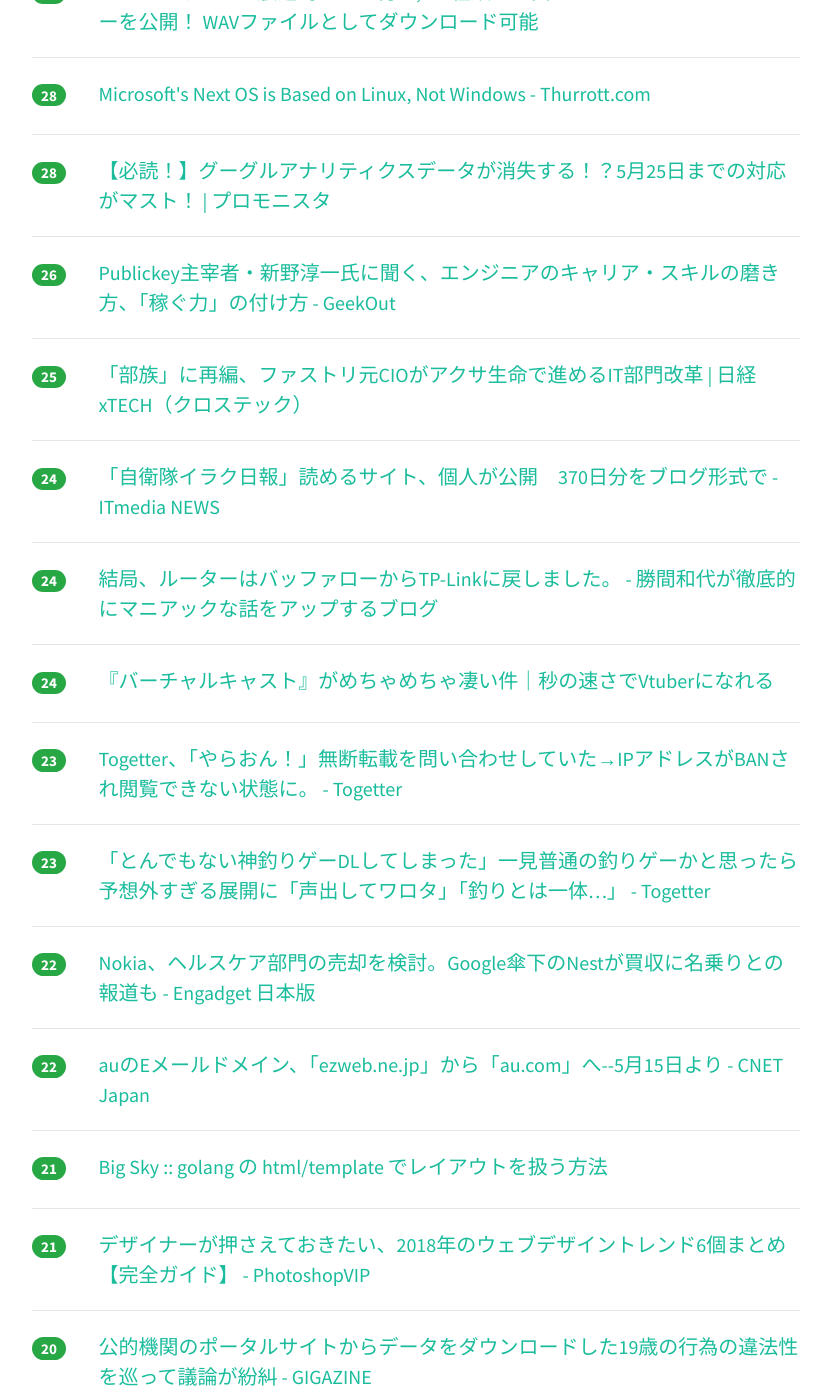
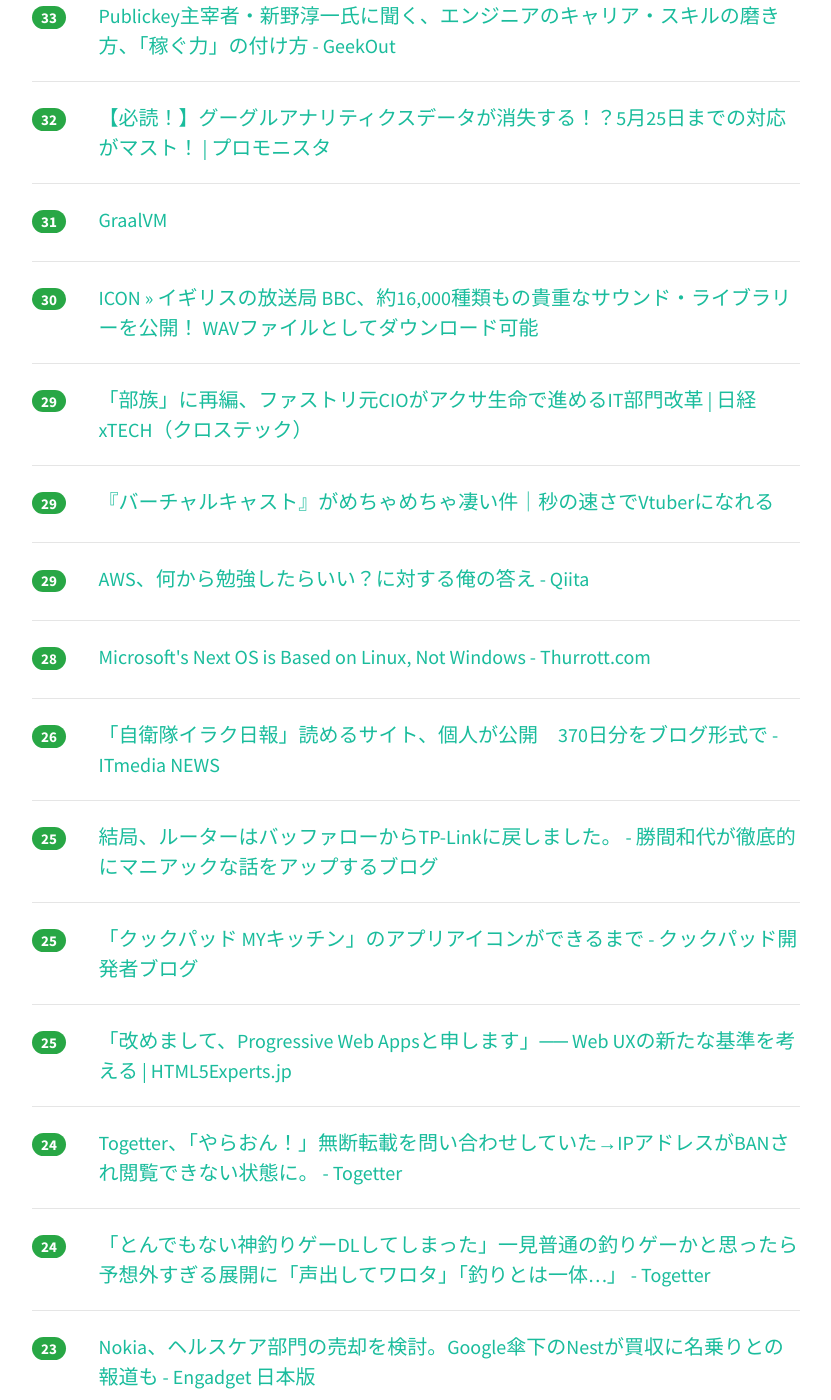
Before and after one commit to yatta47/hatena-matome-site, a Jekyll site: the page built from _posts/2018-04-19-hatena.md, in a window 1280 px wide and 1400 px high, scrolled down 1994 px. Shown: the whole window, without its empty margins (224-1055 px from the left). Built offline with Jekyll 4.4.1, drawn with Linux system fonts in a browser that asks for light colours; nearby versions of some CDN libraries; some of the changed text lies outside the part shown.

Commit message:
Updated 2018-04-19

```diff
--- a/_posts/2018-04-19-hatena.md
+++ b/_posts/2018-04-19-hatena.md
@@ -1,59 +1,69 @@
 ---
 layout: post
 title:  "2018-04-19 はてぶIT"
-date:   2018-04-19 15:01:25
+date:   2018-04-19 16:02:11
 tags: [it-hotentry]
 ---
-39 件のデータあり
+41 件のデータあり
 
 <hr><div class="row">
-<div class="col-1"><span class="badge badge-pill badge-success h2">271</span></div>
+<div class="col-1"><span class="badge badge-pill badge-success h2">281</span></div>
 <div class="col-11"><a href='http://www.publickey1.jp/blog/18/googledockerkaniko.html' target='_blank'>Google、Dockerデーモンに依存せずコンテナイメージをビルドできる「kaniko」オープンソースで公開 － Publickey</a></div>
 </div>
 <hr>
 <div class="row">
-<div class="col-1"><span class="badge badge-pill badge-success h2">174</span></div>
+<div class="col-1"><span class="badge badge-pill badge-success h2">221</span></div>
 <div class="col-11"><a href='http://ingaoho.ldblog.jp/archives/4916067.html' target='_blank'>「Sandy Bridgeおじさん」とは何か？ : 因画応報</a></div>
 </div>
 <hr>
 <div class="row">
-<div class="col-1"><span class="badge badge-pill badge-success h2">98</span></div>
+<div class="col-1"><span class="badge badge-pill badge-success h2">105</span></div>
+<div class="col-11"><a href='https://kobit.in/archives/11365' target='_blank'>Google アナリティクスの「データ保持」期間が設定可能に。デフォルト期間が26か月になっているため確認・変更を行いましょう – KOBIT</a></div>
+</div>
+<hr>
+<div class="row">
+<div class="col-1"><span class="badge badge-pill badge-success h2">103</span></div>
 <div class="col-11"><a href='http://www.publickey1.jp/blog/18/kubernetesdocker_enterprise_edition_20.html' target='_blank'>Kubernetesを統合した「Docker Enterprise Edition 2.0」正式版リリース。コンテナランタイム、オーケストレーション、ネットワーク機能などを含む総合コンテナソリューション － Publickey</a></div>
 </div>
 <hr>
 <div class="row">
-<div class="col-1"><span class="badge badge-pill badge-success h2">92</span></div>
-<div class="col-11"><a href='https://kobit.in/archives/11365' target='_blank'>Google アナリティクスの「データ保持」期間が設定可能に。デフォルト期間が26か月になっているため確認・変更を行いましょう – KOBIT</a></div>
+<div class="col-1"><span class="badge badge-pill badge-success h2">61</span></div>
+<div class="col-11"><a href='https://anond.hatelabo.jp/20180418232014' target='_blank'>北区に帰宅するようになった</a></div>
 </div>
 <hr>
 <div class="row">
-<div class="col-1"><span class="badge badge-pill badge-success h2">50</span></div>
+<div class="col-1"><span class="badge badge-pill badge-success h2">54</span></div>
+<div class="col-11"><a href='http://business.nikkeibp.co.jp/atcl/opinion/16/021900056/041600005/' target='_blank'>八方塞がりのMRJ、だからこそ前を向け：日経ビジネスオンライン</a></div>
+</div>
+<hr>
+<div class="row">
+<div class="col-1"><span class="badge badge-pill badge-success h2">53</span></div>
+<div class="col-11"><a href='https://news-vision.jp/article/188222/?page=all' target='_blank'>漫画村問題：津田大介氏、過去の”原罪”に触れず著作権の回復を叫ぶ「転身」ぶりに呆れ声 | 世の中を見渡すニュースサイト New's vision（ニューズヴィジョン）</a></div>
+</div>
+<hr>
+<div class="row">
+<div class="col-1"><span class="badge badge-pill badge-success h2">52</span></div>
 <div class="col-11"><a href='https://dev.classmethod.jp/etc/gdpr-for-non-european-companies/' target='_blank'>GDPR以後のインターネットとヨーロッパに拠点を持たない会社の対応方法について ｜ Developers.IO</a></div>
 </div>
 <hr>
 <div class="row">
 <div class="col-1"><span class="badge badge-pill badge-success h2">47</span></div>
-<div class="col-11"><a href='https://news-vision.jp/article/188222/?page=all' target='_blank'>漫画村問題：津田大介氏、過去の”原罪”に触れず著作権の回復を叫ぶ「転身」ぶりに呆れ声 | 世の中を見渡すニュースサイト New's vision（ニューズヴィジョン）</a></div>
-</div>
-<hr>
-<div class="row">
-<div class="col-1"><span class="badge badge-pill badge-success h2">47</span></div>
-<div class="col-11"><a href='http://business.nikkeibp.co.jp/atcl/opinion/16/021900056/041600005/' target='_blank'>八方塞がりのMRJ、だからこそ前を向け：日経ビジネスオンライン</a></div>
-</div>
-<hr>
-<div class="row">
-<div class="col-1"><span class="badge badge-pill badge-success h2">46</span></div>
 <div class="col-11"><a href='https://note.mu/aki1275/n/n2ce7b467c269' target='_blank'>数学分からず機械学習しても良いじゃん。だってエンジニアだもの。｜石川 聡彦 @ai_aidemy｜note</a></div>
 </div>
 <hr>
 <div class="row">
-<div class="col-1"><span class="badge badge-pill badge-success h2">46</span></div>
-<div class="col-11"><a href='https://anond.hatelabo.jp/20180418232014' target='_blank'>北区に帰宅するようになった</a></div>
+<div class="col-1"><span class="badge badge-pill badge-success h2">45</span></div>
+<div class="col-11"><a href='http://techlife.cookpad.com/entry/2018/04/18/180000' target='_blank'>ReactNativeプロジェクトのAndroid環境を整備する - クックパッド開発者ブログ</a></div>
 </div>
 <hr>
 <div class="row">
-<div class="col-1"><span class="badge badge-pill badge-success h2">44</span></div>
-<div class="col-11"><a href='http://techlife.cookpad.com/entry/2018/04/18/180000' target='_blank'>ReactNativeプロジェクトのAndroid環境を整備する - クックパッド開発者ブログ</a></div>
+<div class="col-1"><span class="badge badge-pill badge-success h2">41</span></div>
+<div class="col-11"><a href='https://note.mu/sogitani/n/nc5597b475590' target='_blank'>なぜUXという言葉は広まったのか｜Tsutomu Sogitani｜note</a></div>
+</div>
+<hr>
+<div class="row">
+<div class="col-1"><span class="badge badge-pill badge-success h2">41</span></div>
+<div class="col-11"><a href='https://pc.watch.impress.co.jp/docs/column/kaimono/1117740.html' target='_blank'>【買い物山脈】苦難を乗り越えつつも、3万円で10コアXeon環境をゲットする(前編) - PC Watch</a></div>
 </div>
 <hr>
 <div class="row">
@@ -63,22 +73,32 @@ tags: [it-hotentry]
 <hr>
 <div class="row">
 <div class="col-1"><span class="badge badge-pill badge-success h2">39</span></div>
-<div class="col-11"><a href='https://note.mu/sogitani/n/nc5597b475590' target='_blank'>なぜUXという言葉は広まったのか｜Tsutomu Sogitani｜note</a></div>
-</div>
-<hr>
-<div class="row">
-<div class="col-1"><span class="badge badge-pill badge-success h2">38</span></div>
 <div class="col-11"><a href='https://medium.com/@NetflixTechBlog/f868c9fb5436' target='_blank'>Titus, the Netflix container management platform, is now open source</a></div>
 </div>
 <hr>
 <div class="row">
-<div class="col-1"><span class="badge badge-pill badge-success h2">32</span></div>
+<div class="col-1"><span class="badge badge-pill badge-success h2">36</span></div>
+<div class="col-11"><a href='http://photoshopvip.net/108467' target='_blank'>デザイナーが押さえておきたい、2018年のウェブデザイントレンド6個まとめ【完全ガイド】 - PhotoshopVIP</a></div>
+</div>
+<hr>
+<div class="row">
+<div class="col-1"><span class="badge badge-pill badge-success h2">35</span></div>
+<div class="col-11"><a href='http://napplecomputer.hatenablog.com/entry/2018/04/19/040206' target='_blank'>技術書典4 に行こう！ - napplecomputerの日記</a></div>
+</div>
+<hr>
+<div class="row">
+<div class="col-1"><span class="badge badge-pill badge-success h2">33</span></div>
 <div class="col-11"><a href='https://geniee.co.jp/news/20180418/141' target='_blank'>4月17日発表のプレスリリースの補足説明 | ニュース | 株式会社ジーニー Geniee,Inc.</a></div>
 </div>
 <hr>
 <div class="row">
+<div class="col-1"><span class="badge badge-pill badge-success h2">33</span></div>
+<div class="col-11"><a href='https://geek-out.jp/column/entry/2018/04/19/110000' target='_blank'>Publickey主宰者・新野淳一氏に聞く、エンジニアのキャリア・スキルの磨き方、「稼ぐ力」の付け方 - GeekOut</a></div>
+</div>
+<hr>
+<div class="row">
 <div class="col-1"><span class="badge badge-pill badge-success h2">32</span></div>
-<div class="col-11"><a href='https://pc.watch.impress.co.jp/docs/column/kaimono/1117740.html' target='_blank'>【買い物山脈】苦難を乗り越えつつも、3万円で10コアXeon環境をゲットする(前編) - PC Watch</a></div>
+<div class="col-11"><a href='https://promonista.com/date_loss_of_ga/' target='_blank'>【必読！】グーグルアナリティクスデータが消失する！？5月25日までの対応がマスト！ | プロモニスタ</a></div>
 </div>
 <hr>
 <div class="row">
@@ -88,12 +108,22 @@ tags: [it-hotentry]
 <hr>
 <div class="row">
 <div class="col-1"><span class="badge badge-pill badge-success h2">30</span></div>
-<div class="col-11"><a href='http://napplecomputer.hatenablog.com/entry/2018/04/19/040206' target='_blank'>技術書典4 に行こう！ - napplecomputerの日記</a></div>
+<div class="col-11"><a href='https://icon.jp/archives/14845' target='_blank'>ICON » イギリスの放送局 BBC、約16,000種類もの貴重なサウンド・ライブラリーを公開！ WAVファイルとしてダウンロード可能</a></div>
 </div>
 <hr>
 <div class="row">
-<div class="col-1"><span class="badge badge-pill badge-success h2">30</span></div>
-<div class="col-11"><a href='https://icon.jp/archives/14845' target='_blank'>ICON » イギリスの放送局 BBC、約16,000種類もの貴重なサウンド・ライブラリーを公開！ WAVファイルとしてダウンロード可能</a></div>
+<div class="col-1"><span class="badge badge-pill badge-success h2">29</span></div>
+<div class="col-11"><a href='http://tech.nikkeibp.co.jp/atcl/nxt/column/18/00001/00346/' target='_blank'>「部族」に再編、ファストリ元CIOがアクサ生命で進めるIT部門改革 | 日経 xTECH（クロステック）</a></div>
+</div>
+<hr>
+<div class="row">
+<div class="col-1"><span class="badge badge-pill badge-success h2">29</span></div>
+<div class="col-11"><a href='http://blog.endstart.net/article/virtual-cast.html' target='_blank'>『バーチャルキャスト』がめちゃめちゃ凄い件｜秒の速さでVtuberになれる</a></div>
+</div>
+<hr>
+<div class="row">
+<div class="col-1"><span class="badge badge-pill badge-success h2">29</span></div>
+<div class="col-11"><a href='https://qiita.com/ito-yusaku/items/f5ece0b4aac11a0c8b52' target='_blank'>AWS、何から勉強したらいい？に対する俺の答え - Qiita</a></div>
 </div>
 <hr>
 <div class="row">
@@ -102,47 +132,37 @@ tags: [it-hotentry]
 </div>
 <hr>
 <div class="row">
-<div class="col-1"><span class="badge badge-pill badge-success h2">28</span></div>
-<div class="col-11"><a href='https://promonista.com/date_loss_of_ga/' target='_blank'>【必読！】グーグルアナリティクスデータが消失する！？5月25日までの対応がマスト！ | プロモニスタ</a></div>
-</div>
-<hr>
-<div class="row">
 <div class="col-1"><span class="badge badge-pill badge-success h2">26</span></div>
-<div class="col-11"><a href='https://geek-out.jp/column/entry/2018/04/19/110000' target='_blank'>Publickey主宰者・新野淳一氏に聞く、エンジニアのキャリア・スキルの磨き方、「稼ぐ力」の付け方 - GeekOut</a></div>
+<div class="col-11"><a href='http://www.itmedia.co.jp/news/articles/1804/18/news117.html' target='_blank'>「自衛隊イラク日報」読めるサイト、個人が公開　370日分をブログ形式で - ITmedia NEWS</a></div>
 </div>
 <hr>
 <div class="row">
 <div class="col-1"><span class="badge badge-pill badge-success h2">25</span></div>
-<div class="col-11"><a href='http://tech.nikkeibp.co.jp/atcl/nxt/column/18/00001/00346/' target='_blank'>「部族」に再編、ファストリ元CIOがアクサ生命で進めるIT部門改革 | 日経 xTECH（クロステック）</a></div>
+<div class="col-11"><a href='http://katsumakazuyo.hatenablog.com/entry/2018/04/19/002057' target='_blank'>結局、ルーターはバッファローからTP-Linkに戻しました。 - 勝間和代が徹底的にマニアックな話をアップするブログ</a></div>
+</div>
+<hr>
+<div class="row">
+<div class="col-1"><span class="badge badge-pill badge-success h2">25</span></div>
+<div class="col-11"><a href='http://techlife.cookpad.com/entry/2018/04/19/090000' target='_blank'>「クックパッド MYキッチン」のアプリアイコンができるまで - クックパッド開発者ブログ</a></div>
+</div>
+<hr>
+<div class="row">
+<div class="col-1"><span class="badge badge-pill badge-success h2">25</span></div>
+<div class="col-11"><a href='https://html5experts.jp/uskay/25391/' target='_blank'>「改めまして、Progressive Web Appsと申します」── Web UXの新たな基準を考える | HTML5Experts.jp</a></div>
 </div>
 <hr>
 <div class="row">
 <div class="col-1"><span class="badge badge-pill badge-success h2">24</span></div>
-<div class="col-11"><a href='http://www.itmedia.co.jp/news/articles/1804/18/news117.html' target='_blank'>「自衛隊イラク日報」読めるサイト、個人が公開　370日分をブログ形式で - ITmedia NEWS</a></div>
+<div class="col-11"><a href='https://togetter.com/li/1219289' target='_blank'>Togetter、「やらおん！」無断転載を問い合わせしていた→IPアドレスがBANされ閲覧できない状態に。 - Togetter</a></div>
 </div>
 <hr>
 <div class="row">
 <div class="col-1"><span class="badge badge-pill badge-success h2">24</span></div>
-<div class="col-11"><a href='http://katsumakazuyo.hatenablog.com/entry/2018/04/19/002057' target='_blank'>結局、ルーターはバッファローからTP-Linkに戻しました。 - 勝間和代が徹底的にマニアックな話をアップするブログ</a></div>
-</div>
-<hr>
-<div class="row">
-<div class="col-1"><span class="badge badge-pill badge-success h2">24</span></div>
-<div class="col-11"><a href='http://blog.endstart.net/article/virtual-cast.html' target='_blank'>『バーチャルキャスト』がめちゃめちゃ凄い件｜秒の速さでVtuberになれる</a></div>
+<div class="col-11"><a href='https://togetter.com/li/1219413' target='_blank'>「とんでもない神釣りゲーDLしてしまった」一見普通の釣りゲーかと思ったら予想外すぎる展開に「声出してワロタ」「釣りとは一体…」 - Togetter</a></div>
 </div>
 <hr>
 <div class="row">
 <div class="col-1"><span class="badge badge-pill badge-success h2">23</span></div>
-<div class="col-11"><a href='https://togetter.com/li/1219289' target='_blank'>Togetter、「やらおん！」無断転載を問い合わせしていた→IPアドレスがBANされ閲覧できない状態に。 - Togetter</a></div>
-</div>
-<hr>
-<div class="row">
-<div class="col-1"><span class="badge badge-pill badge-success h2">23</span></div>
-<div class="col-11"><a href='https://togetter.com/li/1219413' target='_blank'>「とんでもない神釣りゲーDLしてしまった」一見普通の釣りゲーかと思ったら予想外すぎる展開に「声出してワロタ」「釣りとは一体…」 - Togetter</a></div>
-</div>
-<hr>
-<div class="row">
-<div class="col-1"><span class="badge badge-pill badge-success h2">22</span></div>
 <div class="col-11"><a href='https://japanese.engadget.com/2018/04/18/nokia-google-nest/' target='_blank'>Nokia、ヘルスケア部門の売却を検討。Google傘下のNestが買収に名乗りとの報道も - Engadget 日本版</a></div>
 </div>
 <hr>
@@ -152,13 +172,18 @@ tags: [it-hotentry]
 </div>
 <hr>
 <div class="row">
-<div class="col-1"><span class="badge badge-pill badge-success h2">21</span></div>
-<div class="col-11"><a href='https://mattn.kaoriya.net/software/lang/go/20180418222903.htm' target='_blank'>Big Sky :: golang の html/template でレイアウトを扱う方法</a></div>
+<div class="col-1"><span class="badge badge-pill badge-success h2">22</span></div>
+<div class="col-11"><a href='http://thebridge.jp/2018/04/the-bridge-acquired-by-prtimes' target='_blank'>THE BRIDGEをPR TIMESに事業譲渡しましたーー起業家を書き続けた8年間について - THE BRIDGE（ザ・ブリッジ）</a></div>
+</div>
+<hr>
+<div class="row">
+<div class="col-1"><span class="badge badge-pill badge-success h2">22</span></div>
+<div class="col-11"><a href='https://www.slideshare.net/tokuriki/40-94212377' target='_blank'>マーケティング4.0とクチコミの効果測定</a></div>
 </div>
 <hr>
 <div class="row">
 <div class="col-1"><span class="badge badge-pill badge-success h2">21</span></div>
-<div class="col-11"><a href='http://photoshopvip.net/108467' target='_blank'>デザイナーが押さえておきたい、2018年のウェブデザイントレンド6個まとめ【完全ガイド】 - PhotoshopVIP</a></div>
+<div class="col-11"><a href='https://mattn.kaoriya.net/software/lang/go/20180418222903.htm' target='_blank'>Big Sky :: golang の html/template でレイアウトを扱う方法</a></div>
 </div>
 <hr>
 <div class="row">
@@ -172,23 +197,8 @@ tags: [it-hotentry]
 </div>
 <hr>
 <div class="row">
-<div class="col-1"><span class="badge badge-pill badge-success h2">19</span></div>
-<div class="col-11"><a href='http://techlife.cookpad.com/entry/2018/04/19/090000' target='_blank'>「クックパッド MYキッチン」のアプリアイコンができるまで - クックパッド開発者ブログ</a></div>
-</div>
-<hr>
-<div class="row">
 <div class="col-1"><span class="badge badge-pill badge-success h2">18</span></div>
 <div class="col-11"><a href='http://www.itmedia.co.jp/mobile/articles/1804/19/news047.html' target='_blank'>「＋メッセージ」を使わない理由、使う理由 - ITmedia Mobile</a></div>
-</div>
-<hr>
-<div class="row">
-<div class="col-1"><span class="badge badge-pill badge-success h2">18</span></div>
-<div class="col-11"><a href='https://html5experts.jp/uskay/25391/' target='_blank'>「改めまして、Progressive Web Appsと申します」── Web UXの新たな基準を考える | HTML5Experts.jp</a></div>
-</div>
-<hr>
-<div class="row">
-<div class="col-1"><span class="badge badge-pill badge-success h2">18</span></div>
-<div class="col-11"><a href='http://thebridge.jp/2018/04/the-bridge-acquired-by-prtimes' target='_blank'>THE BRIDGEをPR TIMESに事業譲渡しましたーー起業家を書き続けた8年間について - THE BRIDGE（ザ・ブリッジ）</a></div>
 </div>
 <hr>
 <div class="row">
```
